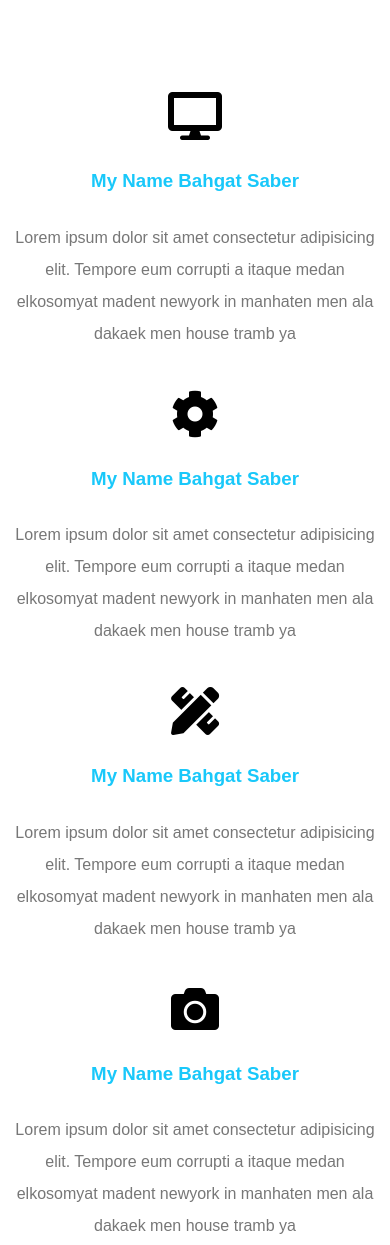
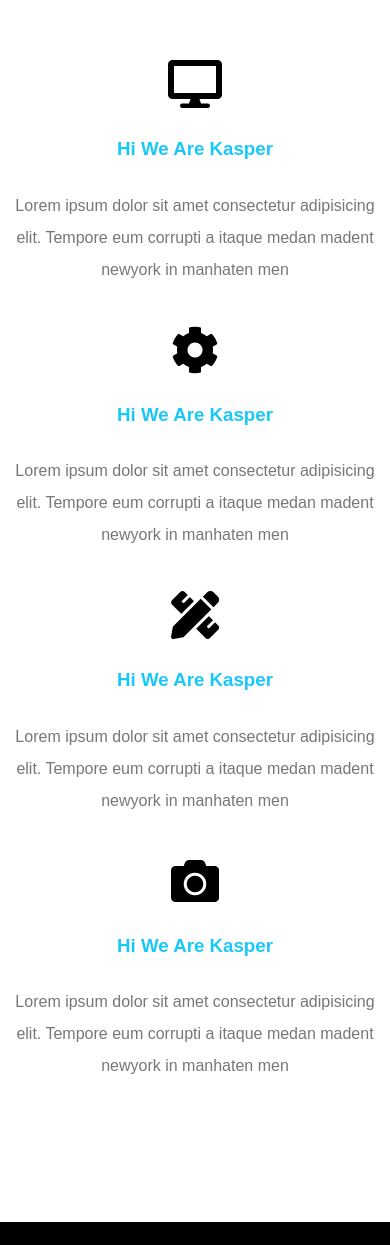
Before and after one commit to melbasha/temp-2-design, a plain HTML site: page index.html in a window 390 px wide. Shown: the part 1380-2625 px from the top of the page. Drawn offline with Linux system fonts and the light colour scheme.

Commit message:
some edit responsive in temp 2

```diff
--- a/css/kasper.css
+++ b/css/kasper.css
@@ -572,7 +572,12 @@ header .form i{
     font-weight: normal;
     margin: 0 0 30px;
 }
-
+@media (max-width:767px) {
+    .video .text h2{
+        font-size: 17px;
+        font-weight: bold;
+    }
+}
 
 .video .text p{
     margin-bottom: 30px;
--- a/index.html
+++ b/index.html
@@ -54,38 +54,38 @@
            <div class="container">
                 <div class="main-heading">
                     <h2>Services</h2>
-                    <p>Lorem ipsum dolor sit amet consectetur adipisicing elit. Tempore eum corrupti a itaque medan elkosomyat madent newyork in manhaten men ala dakaek men house tramb ya</p>
+                    <p>Lorem ipsum dolor sit amet consectetur adipisicing elit. Tempore eum corrupti a itaque medan madent newyork in manhaten men</p>
                 </div>
                 <div class="srv-container">
                     <div class="srv-box">
                         <i class="fas fa-desktop fa-3x"></i>
                         <div class="text">
-                            <h3>My Name Bahgat Saber</h3>
-                            <p>Lorem ipsum dolor sit amet consectetur adipisicing elit. Tempore eum corrupti a itaque medan elkosomyat madent newyork in manhaten men ala dakaek men house tramb ya</p>
+                            <h3>Hi We Are Kasper</h3>
+                            <p>Lorem ipsum dolor sit amet consectetur adipisicing elit. Tempore eum corrupti a itaque medan madent newyork in manhaten men</p>
                         </div>
                     </div>
 
                     <div class="srv-box">
                         <i class="fas fa-cog fa-3x"></i>
                         <div class="text">
-                            <h3>My Name Bahgat Saber</h3>
-                            <p>Lorem ipsum dolor sit amet consectetur adipisicing elit. Tempore eum corrupti a itaque medan elkosomyat madent newyork in manhaten men ala dakaek men house tramb ya</p>
+                            <h3>Hi We Are Kasper</h3>
+                            <p>Lorem ipsum dolor sit amet consectetur adipisicing elit. Tempore eum corrupti a itaque medan madent newyork in manhaten men</p>
                         </div>
                     </div>
 
                     <div class="srv-box">
                         <i class="fas fa-pencil-ruler fa-3x"></i>
                         <div class="text">
-                            <h3>My Name Bahgat Saber</h3>
-                            <p>Lorem ipsum dolor sit amet consectetur adipisicing elit. Tempore eum corrupti a itaque medan elkosomyat madent newyork in manhaten men ala dakaek men house tramb ya</p>
+                            <h3>Hi We Are Kasper</h3>
+                            <p>Lorem ipsum dolor sit amet consectetur adipisicing elit. Tempore eum corrupti a itaque medan madent newyork in manhaten men</p>
                         </div>
                     </div>
 
                     <div class="srv-box">
                         <i class="fas fa-camera fa-3x"></i>
                         <div class="text">
-                            <h3>My Name Bahgat Saber</h3>
-                            <p>Lorem ipsum dolor sit amet consectetur adipisicing elit. Tempore eum corrupti a itaque medan elkosomyat madent newyork in manhaten men ala dakaek men house tramb ya</p>
+                            <h3>Hi We Are Kasper</h3>
+                            <p>Lorem ipsum dolor sit amet consectetur adipisicing elit. Tempore eum corrupti a itaque medan madent newyork in manhaten men</p>
                         </div>
                     </div>
 
@@ -114,7 +114,7 @@
             <div class="container">
                  <div class="main-heading">
                      <h2>Portfolio</h2>
-                     <p>Lorem ipsum dolor sit amet consectetur adipisicing elit. Tempore eum corrupti a itaque medan elkosomyat madent newyork in manhaten men ala dakaek men house tramb ya</p>
+                     <p>Lorem ipsum dolor sit amet consectetur adipisicing elit. Tempore eum corrupti a itaque medan madent newyork in manhaten men</p>
                  </div>
                        <ul class="ul-shef">
                            <li class="active">All</li>
@@ -213,7 +213,7 @@
 
                 <div class="main-heading">
             <h2>About Us</h2>
-            <p>Lorem ipsum dolor sit amet consectetur adipisicing elit. Tempore eum corrupti a itaque medan elkosomyat madent newyork in manhaten men ala dakaek men house tramb ya</p>
+            <p>Lorem ipsum dolor sit amet consectetur adipisicing elit. Tempore eum corrupti a itaque medan madent newyork in manhaten men</p>
 
         <img src="./images/about.jpg">
     </div>
```
